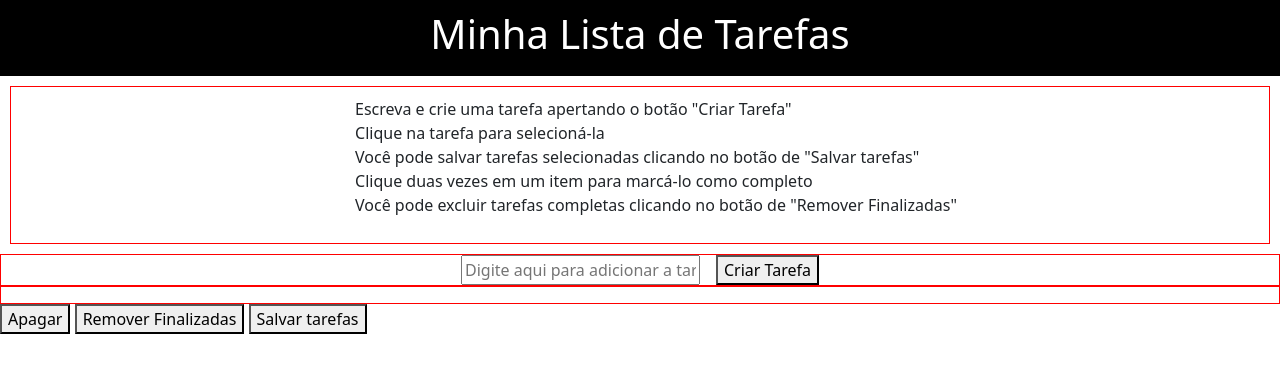
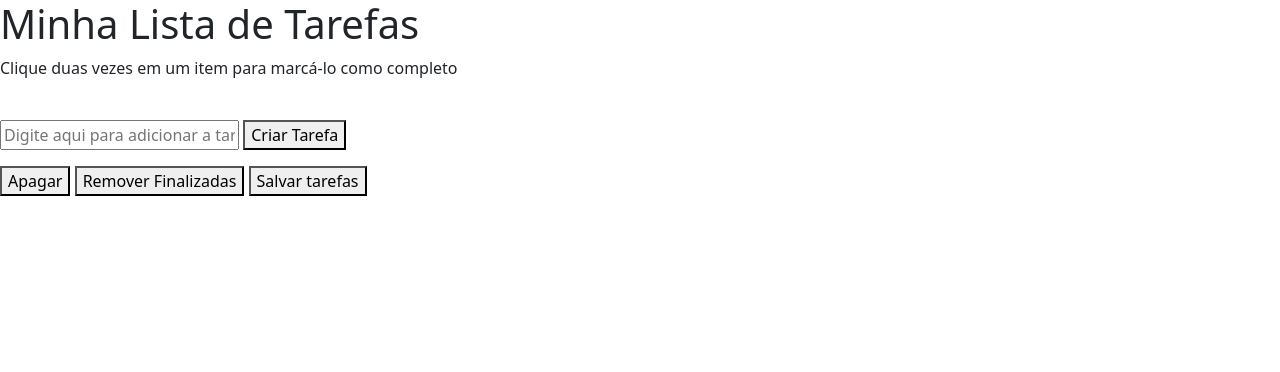
Before and after one commit to gustavodutradev/To-Do-List, a website: page index.html in a window 1280 px wide. Drawn offline with nearby package versions, Linux system fonts and the light colour scheme.

Commit message:
Revert "feat: new classes and styles"

```diff
--- a/index.html
+++ b/index.html
@@ -11,18 +11,11 @@
 </head>
 
 <body>
-    <header class="header">
-        <h1 class="header-title">Minha Lista de Tarefas</h1>
+    <header>
+        <h1>Minha Lista de Tarefas</h1>
     </header>
-    <section class="instructions-container">
-        <ul class="instructions-list">
-            <li class="instruction">Escreva e crie uma tarefa apertando o botão "Criar Tarefa"</li>
-            <li class="instruction">Clique na tarefa para selecioná-la</li>
-            <li class="instruction">Você pode salvar tarefas selecionadas clicando no botão de "Salvar tarefas"</li>
-            <li class="instruction">Clique duas vezes em um item para marcá-lo como completo</li>
-            <li class="instruction">Você pode excluir tarefas completas clicando no botão de "Remover Finalizadas"</li>
-        </ul>
-    </section>
+    <p id="funcionamento">Clique duas vezes em um item para marcá-lo como completo</p>
+    <br />
     <section class="input-task-container">
         <input type="text" id="texto-tarefa" placeholder="Digite aqui para adicionar a tarefa">
         <button type="text" id="criar-tarefa">Criar Tarefa
--- a/style.css
+++ b/style.css
@@ -1,41 +1,3 @@
-.header {
-    background: #000;
-    color: #fff;
-    padding: 10px;
-    text-align: center;
-}
-.instructions-container {
-    border: 1px solid red;
-    padding: 10px;
-    margin: 10px;
-    display: flex;
-    flex-direction: column;
-    align-items: center;
-}
-
-.instruction {
-    list-style: none;
-    line-height: 1.5em;
-}
-
-.input-task-container {
-    display: flex;
-    flex-direction: row;
-    align-items: center;
-    border: solid red 1px;
-    width: 100%;
-    justify-content: center;
-    gap: 1em;
-}
-
-.task-list-container {
-    border: solid red 1px;
-    width: 100%;
-    display: flex;
-    flex-direction: column;
-    align-items: center;
-}
-
 .completed {
     text-decoration: line-through;
 }
```
